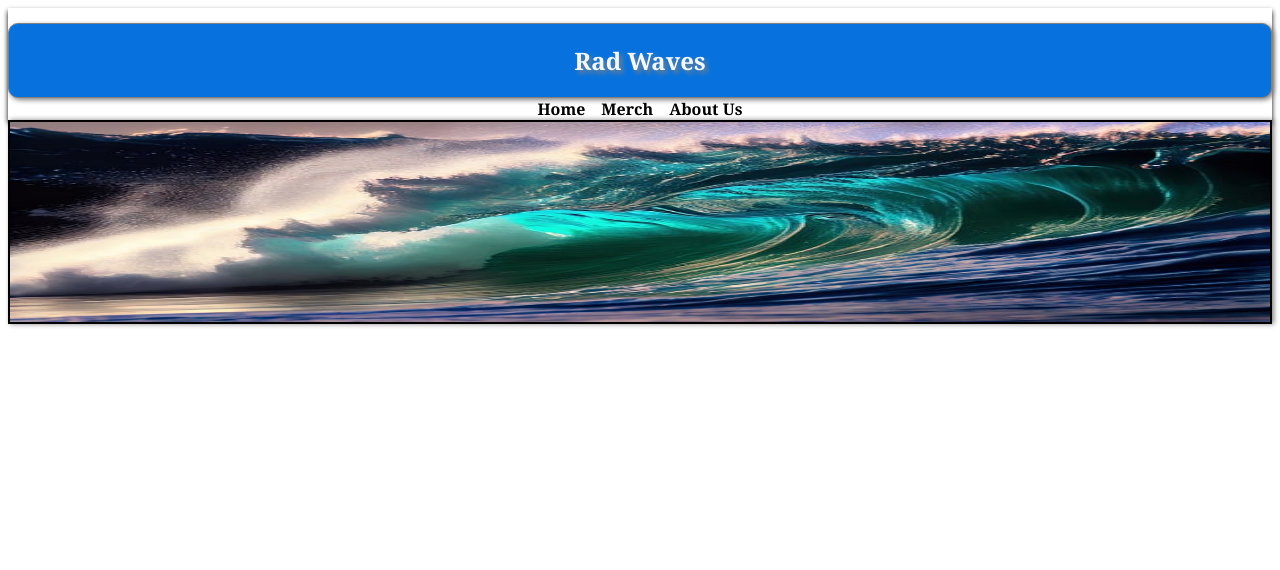
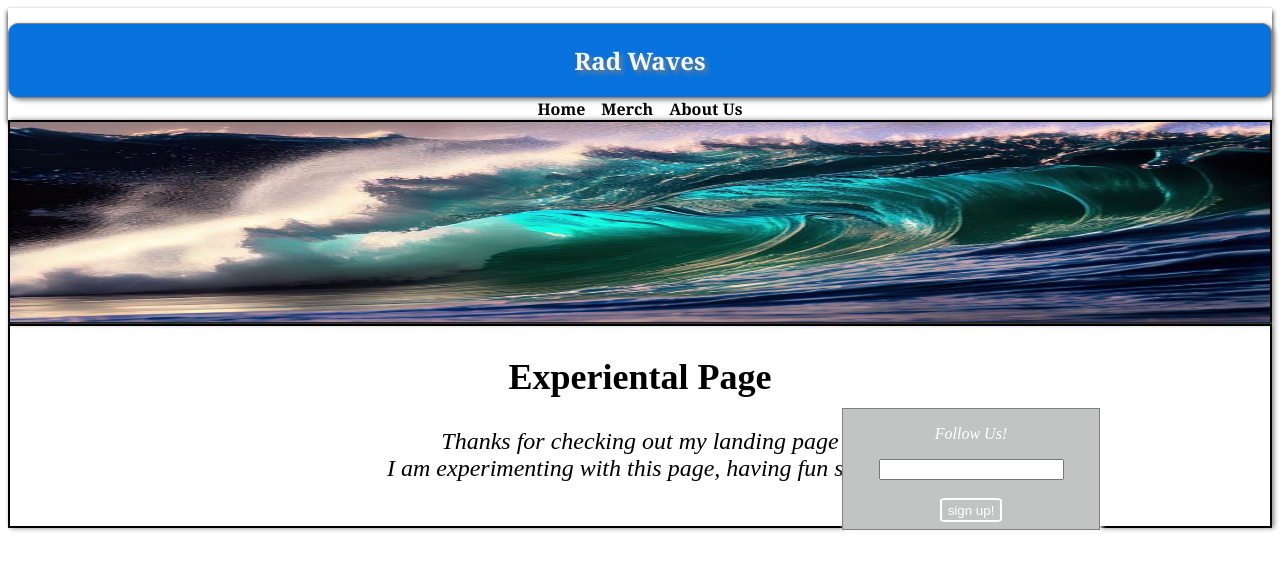
Before and after one commit to ctryon85/landing-Page-TOP, a plain HTML site: page index.html in a window 1280 px wide. Drawn offline with Linux system fonts and the light colour scheme.

```diff
--- a/index.html
+++ b/index.html
@@ -25,14 +25,22 @@
 </header>
 
 <div class="box-1">
-
+<!-- image of wave is free img from https://pixabay.com/images/search/wave/ -->
     <img href="https://pixabay.com/images/search/wave/" src="images/waves.jpeg">
+    <div class="small-box">
+        <p><em>Follow Us!</em></p>
+        <input> <br> <br>
+        <button class="top-button">sign up!</button>
+ </div>
 </div>
-<div class="box-2"></div>
+<div class="box-2">
+    <h2>Experiental Page</h2>
+    <p><em>Thanks for checking out my landing page <br>
+    I am experimenting with this page, having fun so far.</em></p>
+</div>
 <div class="box-3"></div>
 <div class="box-4"></div>
 <footer class="footer"></footer>
 
 </body>
 </html>
-<!-- image of wave is free img from https://pixabay.com/images/search/wave/ -->
--- a/sytles.css
+++ b/sytles.css
@@ -45,3 +45,36 @@ img{
     width: 100%;
     height: 100%;
 }
+
+.small-box {
+    background-color: hwb(165 76% 23%);
+    height: 120px;
+    width: 20%;
+    border: 1px solid gray;
+    text-align: center;
+    box-shadow: 2px 2px 5px;
+    bottom: 80%;
+    position: absolute;
+    bottom: 30%;
+    margin-bottom: 30px;
+    margin-left: 65%;
+    color: white;
+
+}
+
+.top-button {
+    background-color: hwb(165 76% 23%);
+    border-radius: 10%;
+    height: 20%;
+    border: 2px solid white;
+    color: white;
+}
+
+.box-2 {
+    width: 100;
+    height: 200px;
+    border: 2px solid black;
+    box-shadow: 2px 0px 5px gray;
+    font-size: 24px;
+    text-align: center;
+}
```
